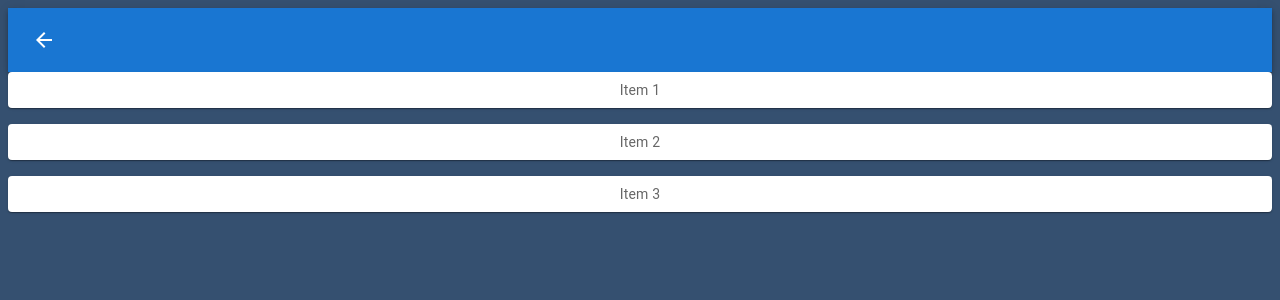
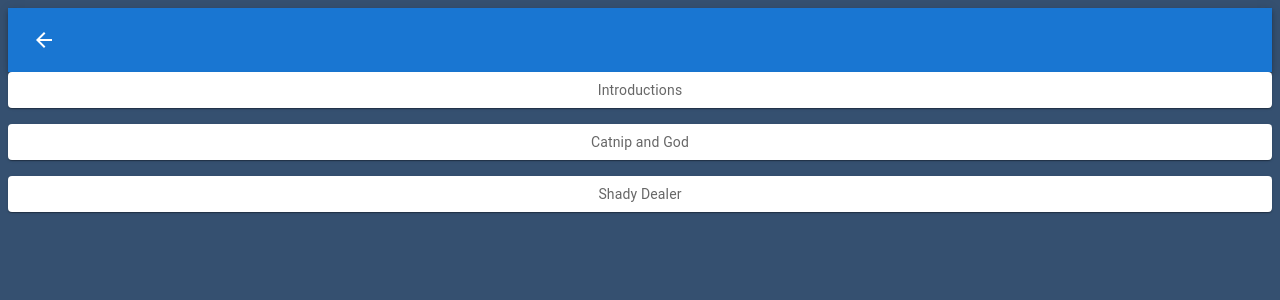
Before and after one commit to HyperCrowd/nothi-app, a React (Create React App) app: page / in a window 1280 px wide. Both pictures are taken after a click on the element 640 px from the left and 232 px from the top of the page. Shown: the top 300 px of the page. Built offline with nearby package versions, Linux system fonts and the light colour scheme.

Commit message:
7 files modified, 1 added

```diff
--- a/App.tsx
+++ b/App.tsx
@@ -1,4 +1,4 @@
-import React, { useState, useRef, useEffect } from 'react';
+import React, { useState } from 'react';
 import AvatarSelectionView from './views/AvatarSelectionView';
 import AvatarConversationsView from './views/AvatarConversationsView';
 import AppBar from './components/AppBar';
@@ -9,7 +9,7 @@ export default function App() {
   const [state, setState] = useState(State);
 
   const viewState = state.breadcrumb[state.breadcrumb.length - 1];
-  console.log(state);
+
   let currentView: JSX.Element;
 
   switch (viewState) {
@@ -33,6 +33,7 @@ export default function App() {
         />
       );
       break;
+
     case 'avatarConversationsView':
       currentView = (
         <AvatarConversationsView
--- a/components/AppBar.tsx
+++ b/components/AppBar.tsx
@@ -2,8 +2,6 @@ import * as React from 'react';
 import AppBar from '@mui/material/AppBar';
 import Box from '@mui/material/Box';
 import Toolbar from '@mui/material/Toolbar';
-import Typography from '@mui/material/Typography';
-import Button from '@mui/material/Button';
 import IconButton from '@mui/material/IconButton';
 import MenuIcon from '@mui/icons-material/ArrowBack';
 
--- a/components/DreamButton.tsx
+++ b/components/DreamButton.tsx
@@ -1,5 +1,5 @@
 import React, { useState } from 'react';
-import type { IGuruAvatar } from './GuruAvatar';
+import type { IGuruAvatar } from '../types';
 
 interface Props {
   avatar: IGuruAvatar;
--- a/components/GuruAvatar.tsx
+++ b/components/GuruAvatar.tsx
@@ -1,14 +1,6 @@
 import React from 'react';
 import { Badge } from '@mui/material';
-
-export interface IGuruAvatar {
-  id: string;
-  name: string;
-  image: string;
-  description: string;
-  notifications: number;
-  focused: boolean;
-}
+import type { IGuruAvatar } from '../types';
 
 interface Props {
   index: number;
@@ -41,7 +33,7 @@ export default function GuruAvatar({
           horizontal: 'right',
         }}
         color="secondary"
-        badgeContent={avatar.notifications}
+        badgeContent={avatar.conversations.length}
       >
         <div
           className="guruAvatarImage shadow"
--- a/components/GuruCarousel.tsx
+++ b/components/GuruCarousel.tsx
@@ -1,5 +1,5 @@
 import React from 'react';
-import type { IGuruAvatar } from './GuruAvatar';
+import type { IGuruAvatar } from '../types';
 import GuruAvatar from './GuruAvatar';
 import Carousel from 'react-material-ui-carousel';
 
--- a/state/App.tsx
+++ b/state/App.tsx
@@ -1,4 +1,4 @@
-import type { IGuruAvatar } from '../components/GuruAvatar';
+import type { IGuruAvatar } from '../types';
 
 export const State = {
   avatarIndex: 0,
@@ -13,7 +13,98 @@ export const avatars: IGuruAvatar[] = [
     image:
       'https://raw.githubusercontent.com/HyperCrowd/nothi-app/main/assets/cat-guru.png',
     description: 'Meow',
-    notifications: 5,
+    conversations: [
+      {
+        id: '01',
+        title: 'Introductions',
+        messages: [
+          {
+            to: 'cat-guru-01',
+            from: 'user',
+            createdOn: new Date(),
+            content: 'hey ',
+          },
+          {
+            to: 'cat-guru-01',
+            from: 'user',
+            createdOn: new Date(),
+            content: 'watap ',
+          },
+          {
+            to: 'cat-guru-01',
+            from: 'user',
+            createdOn: new Date(),
+            content: 'anything new',
+          },
+          {
+            to: 'cat-guru-01',
+            from: 'user',
+            createdOn: new Date(),
+            content: 'nope, just need catnip',
+          },
+        ],
+      },
+      {
+        id: '02',
+        title: 'Catnip and God',
+        messages: [
+          {
+            to: 'cat-guru-01',
+            from: 'user',
+            createdOn: new Date(),
+            content: 'get that catnip ',
+          },
+          {
+            to: 'cat-guru-01',
+            from: 'user',
+            createdOn: new Date(),
+            content: 'nope',
+          },
+          {
+            to: 'cat-guru-01',
+            from: 'user',
+            createdOn: new Date(),
+            content: 'the gods shun you',
+          },
+          {
+            to: 'cat-guru-01',
+            from: 'user',
+            createdOn: new Date(),
+            content: 'i know, am sad :(',
+          },
+        ],
+      },
+      {
+        id: '03',
+        title: 'Shady Dealer',
+        messages: [
+          {
+            to: 'cat-guru-01',
+            from: 'user',
+            createdOn: new Date(),
+            content: 'I can sell you catnip',
+          },
+          {
+            to: 'cat-guru-01',
+            from: 'user',
+            createdOn: new Date(),
+            content: "no way, you're a shady dealer",
+          },
+          {
+            to: 'cat-guru-01',
+            from: 'user',
+            createdOn: new Date(),
+            content: "no I' not",
+          },
+          {
+            to: 'cat-guru-01',
+            from: 'user',
+            createdOn: new Date(),
+            content: 'the spirits tell me so',
+          },
+        ],
+      },
+    ],
     focused: true,
   },
   {
@@ -22,7 +113,7 @@ export const avatars: IGuruAvatar[] = [
     image:
       'https://raw.githubusercontent.com/HyperCrowd/nothi-app/main/assets/omni-guru.png',
     description: 'The All Buddha',
-    notifications: 0,
+    conversations: [],
     focused: false,
   },
   {
@@ -31,7 +122,7 @@ export const avatars: IGuruAvatar[] = [
     image:
       'https://raw.githubusercontent.com/HyperCrowd/nothi-app/main/assets/yoda-guru.png',
     description: 'Force it',
-    notifications: 0,
+    conversations: [],
     focused: false,
   },
 ];
--- /dev/null
+++ b/types.ts
@@ -0,0 +1,21 @@
+export interface IConversation {
+  id: string;
+  title: string
+  messages: IConevrsationMessage[];
+}
+
+export interface IConevrsationMessage {
+  from: string;
+  to: string;
+  createdOn: Date;
+  content: string;
+}
+
+export interface IGuruAvatar {
+  id: string;
+  name: string;
+  image: string;
+  description: string;
+  conversations: IConversation[];
+  focused: boolean;
+}
--- a/views/AvatarConversationsView.tsx
+++ b/views/AvatarConversationsView.tsx
@@ -1,5 +1,5 @@
 import * as React from 'react';
-import type { IGuruAvatar } from '../components/GuruAvatar';
+import type { IGuruAvatar } from '../types';
 import Box from '@mui/material/Box';
 import Paper from '@mui/material/Paper';
 import Stack from '@mui/material/Stack';
@@ -18,13 +18,16 @@ const Item = styled(Paper)(({ theme }) => ({
   color: theme.palette.text.secondary,
 }));
 
-export default function AvatarConversationsView({ avatarIndex, avatar }) {
+export default function AvatarConversationsView({
+  avatarIndex,
+  avatar,
+}: Props) {
   return (
     <Box sx={{ width: '100%' }}>
       <Stack spacing={2}>
-        <Item>Item 1</Item>
-        <Item>Item 2</Item>
-        <Item>Item 3</Item>
+        {avatar.conversations.map((conversation, i) => (
+          <Item>{conversation.title}</Item>
+        ))}
       </Stack>
     </Box>
   );
```
